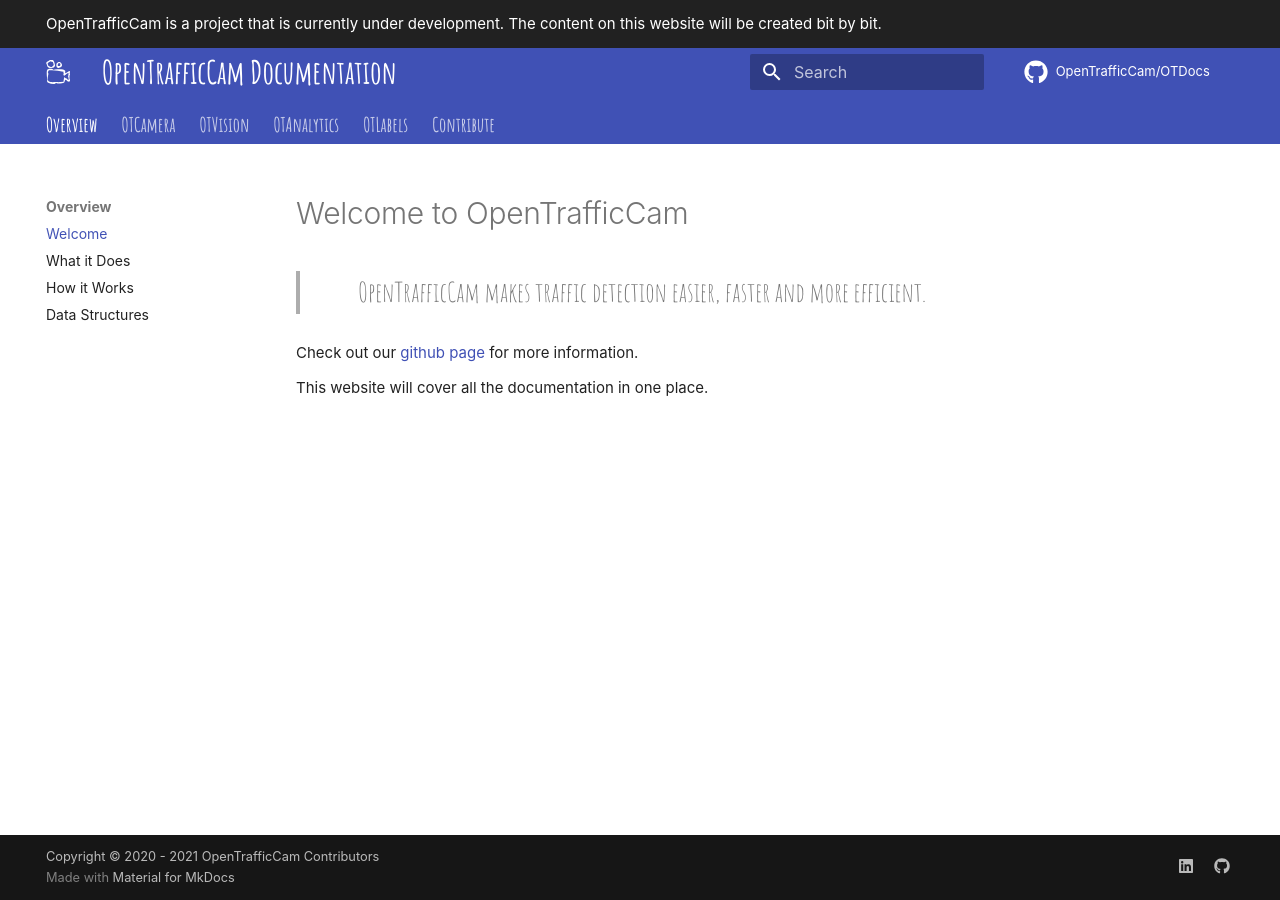
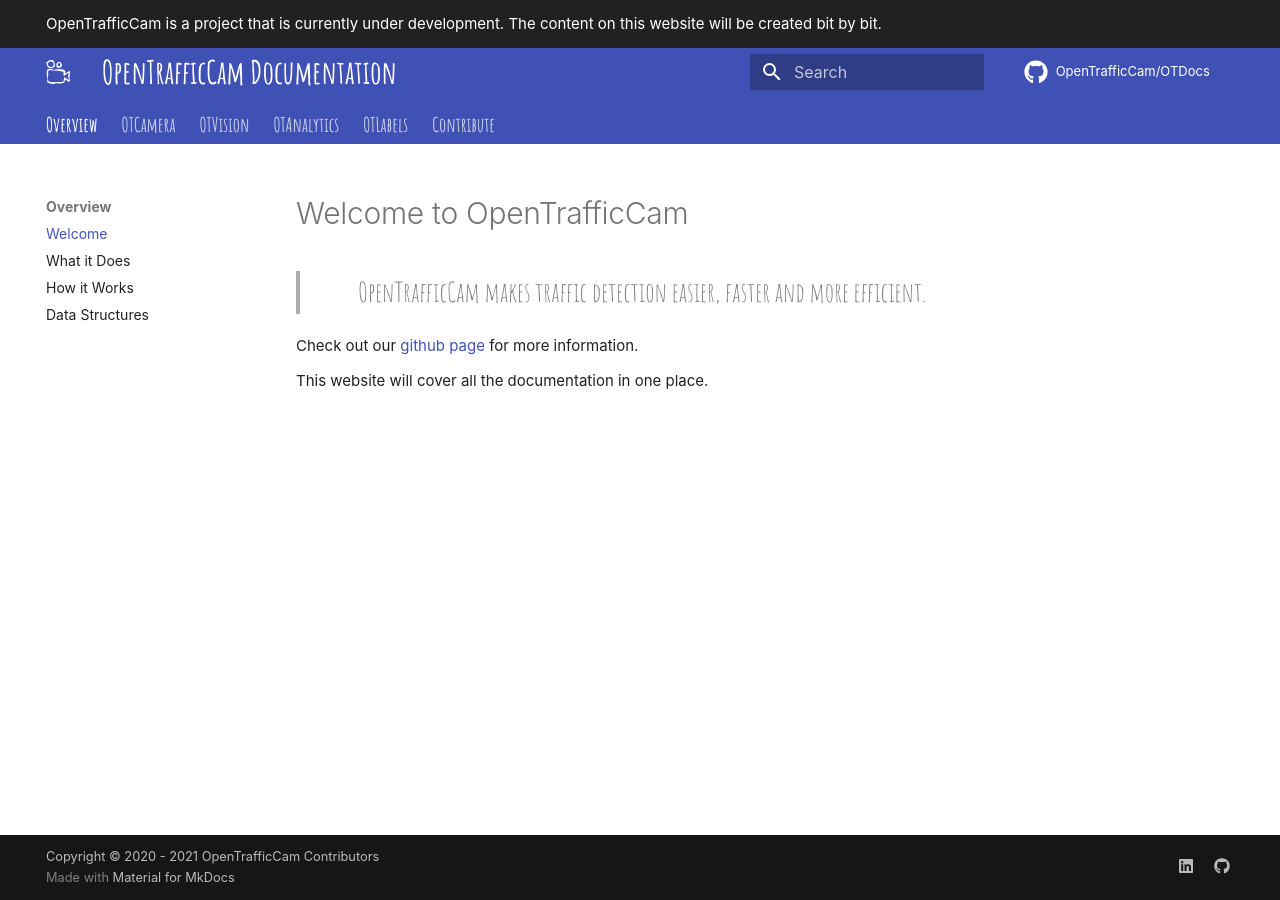
Before and after one commit to OpenTrafficCam/OTDocs, an MkDocs documentation site: the page built from docs/index.md, in a window 1280 px wide. Built offline with MkDocs 1.6.1 and Material for MkDocs 9.7.7, drawn with Linux system fonts in a browser that asks for light colours; comment, search, counter and statistics services are not loaded.

Commit message:
blockquote margin

```diff
--- a/docs/stylesheets/fonts.css
+++ b/docs/stylesheets/fonts.css
@@ -288,9 +288,10 @@
     padding-right: .6rem;
     text-align: center;
     font-family: Amatic SC;
-    color: var(--md-default-fg-color--light);
     border-left: none;
     font-size: 180%;
+    margin-top: 0em;
+    margin-bottom: 0em;
 }
 
 p {
```
